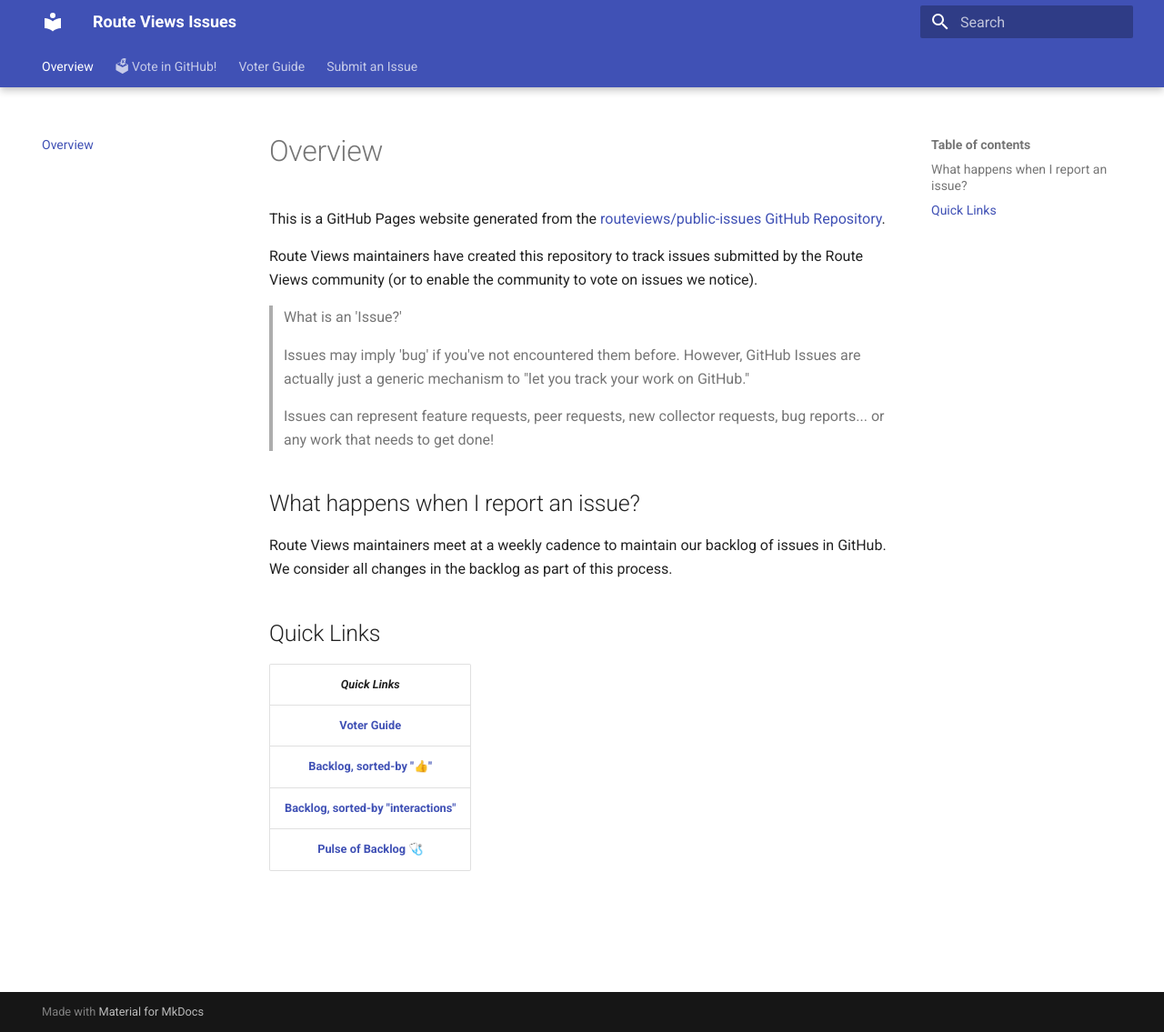
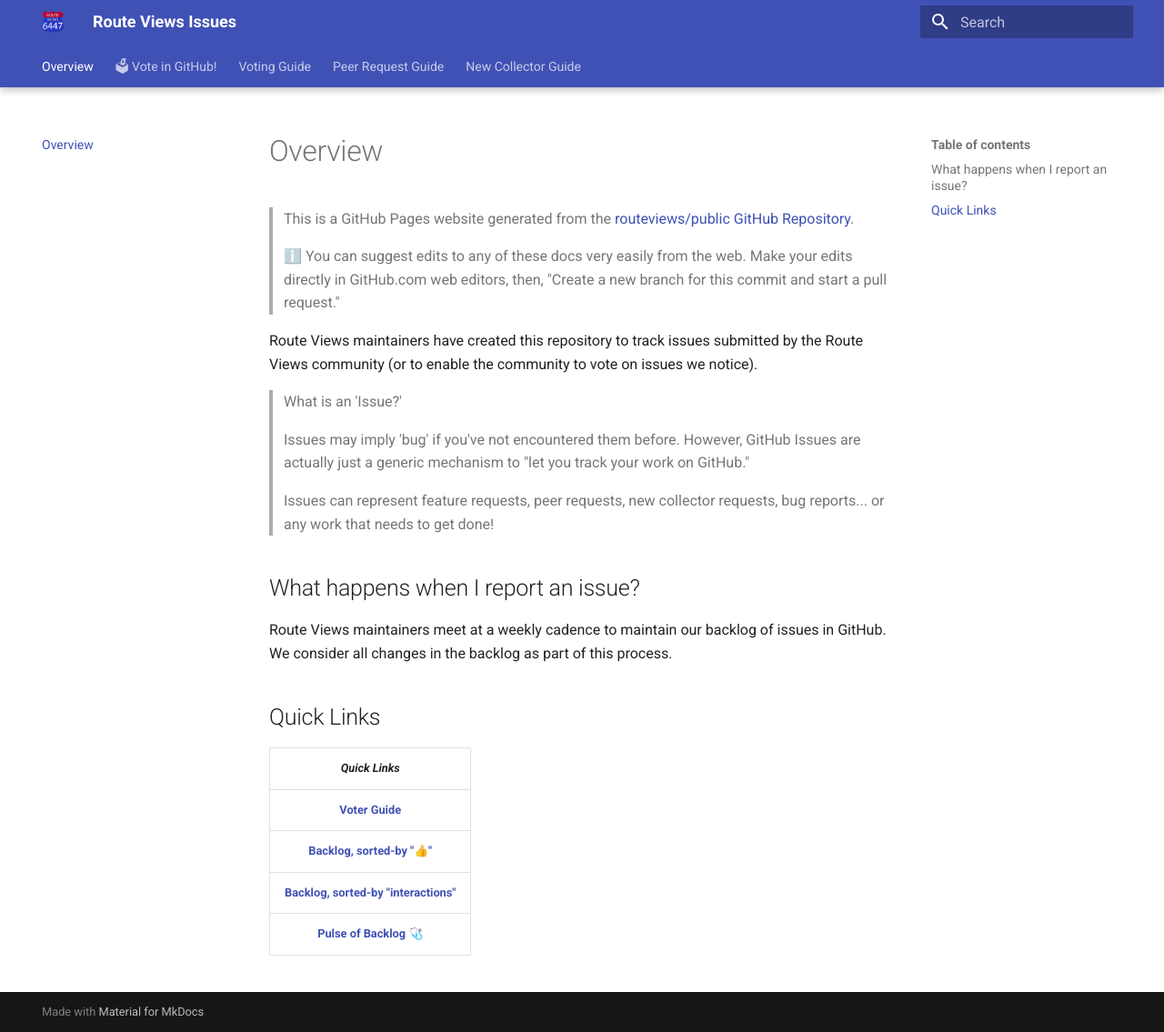
Before and after one commit to routeviews/issues, an MkDocs documentation site: the page built from docs/README.md, in a window 1280 px wide and 1135 px high. Shown: the whole window at 91% size. Built offline with MkDocs 1.6.1 and Material for MkDocs 9.7.7, drawn with Linux system fonts in a browser that asks for light colours.

```diff
--- a/docs/README.md
+++ b/docs/README.md
@@ -1,6 +1,9 @@
 # Overview
 
-This is a GitHub Pages website generated from the [routeviews/public-issues GitHub Repository](https://github.com/routeviews/public-issues).
+> This is a GitHub Pages website generated from the [routeviews/public GitHub Repository](https://github.com/routeviews/public).
+>
+> ℹ️ You can suggest edits to any of these docs very easily from the web.
+> Make your edits directly in GitHub.com web editors, then, "Create a new branch for this commit and start a pull request."
 
 Route Views maintainers have created this repository to track issues submitted by the Route Views community (or to enable the community to vote on issues we notice).
 
@@ -21,6 +24,6 @@ We consider all changes in the backlog as part of this process.
 | *Quick Links* |
 |:-------:|
 | **[Voter Guide](./voting.md)** |
-| **[Backlog, sorted-by "👍"](https://github.com/routeviews/public-issues/issues?q=is%3Aissue+is%3Aopen+sort%3Areactions-%2B1-desc)** |
-| **[Backlog, sorted-by "interactions"](https://github.com/routeviews/public-issues/issues?q=is%3Aissue+is%3Aopen+sort%3Ainteractions)** |
-| **[Pulse of Backlog 🩺](https://github.com/routeviews/public-issues/pulse)** |
+| **[Backlog, sorted-by "👍"](https://github.com/routeviews/public/issues?q=is%3Aissue+is%3Aopen+sort%3Areactions-%2B1-desc)** |
+| **[Backlog, sorted-by "interactions"](https://github.com/routeviews/public/issues?q=is%3Aissue+is%3Aopen+sort%3Ainteractions)** |
+| **[Pulse of Backlog 🩺](https://github.com/routeviews/public/pulse)** |
--- a/mkdocs.yml
+++ b/mkdocs.yml
@@ -1,17 +1,27 @@
 site_name: Route Views Issues
+
+#
+# nav: is for site routing (navigation).
+# It will generally match the "docs/" directory structure, but can vary.
+#
+nav:
+  - README.md
+  - 🗳 Vote in GitHub!: https://github.com/routeviews/public/issues?q=is%3Aissue+is%3Aopen+sort%3Areactions-%2B1-desc
+  - Voting Guide: voting.md
+  - Peer Request Guide: peer-request.md
+  - New Collector Guide: new-collector.md
+
+#
+# We use a specific "theme" (and more) to make the site pretty!
+#
 theme:
   name: material
+  logo: assets/RV-logo-new2-150px.png
   features:
     - navigation.instant
     - navigation.tabs
     - navigation.tabs.sticky
     - navigation.indexes
     - navigation.top
-nav:
-  - README.md
-  - 🗳 Vote in GitHub!: https://github.com/routeviews/public-issues/issues?q=is%3Aissue+is%3Aopen+sort%3Areactions-%2B1-desc
-  - Voter Guide: voting.md
-  - Submit an Issue:
-    - General Request: contact.md
-    - Peer Request: peer-request.md
-    - New Collector Request: new-collector.md
+extra:
+  homepage: http://www.routeviews.org  # RV logo redirects to RV website
```
Also changed, not shown: docs/contact.md (deleted, +0 -1 lines), docs/voting.md (+3 -3 lines), docs/assets/RV-logo-new2-150px.png (added), 1 other file.
